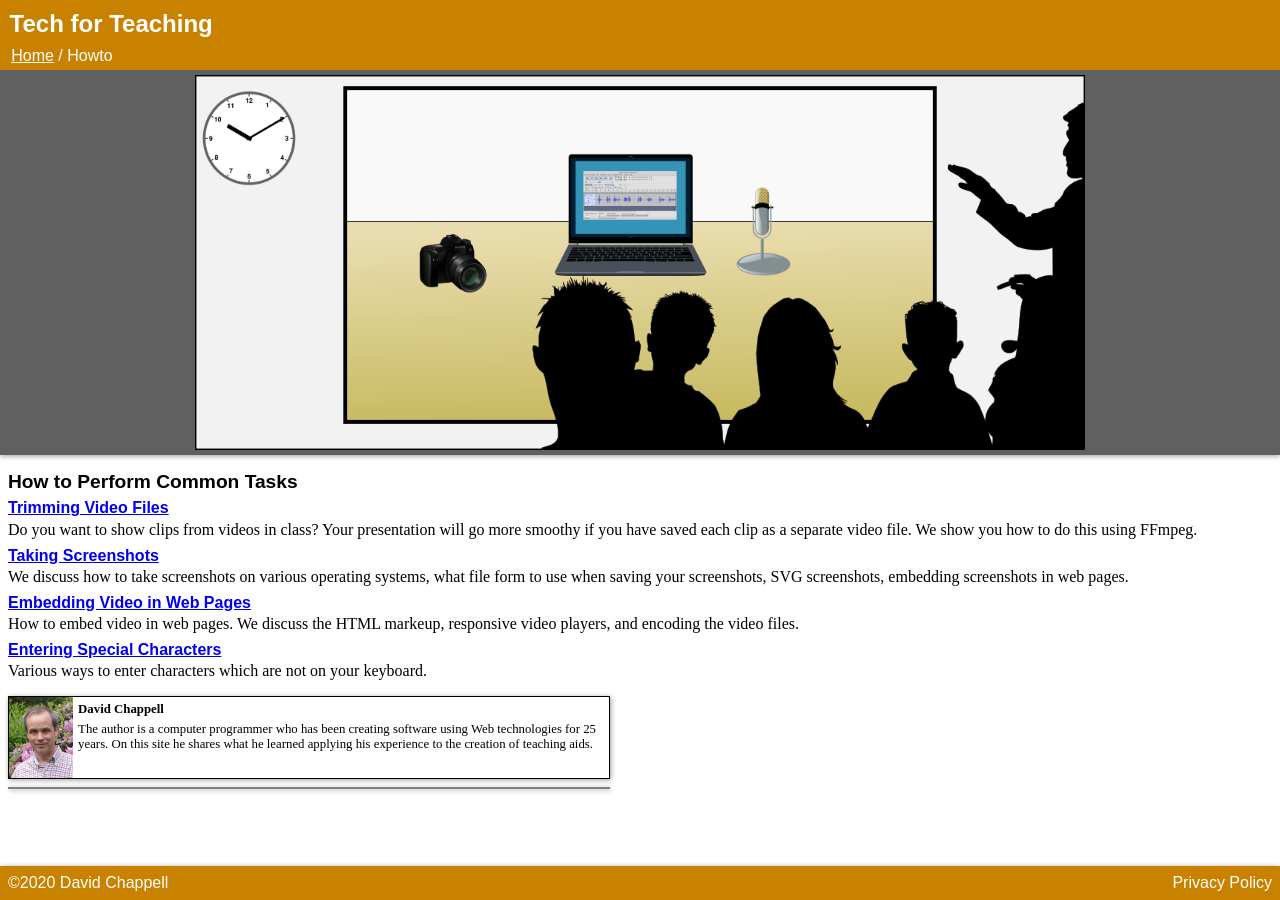
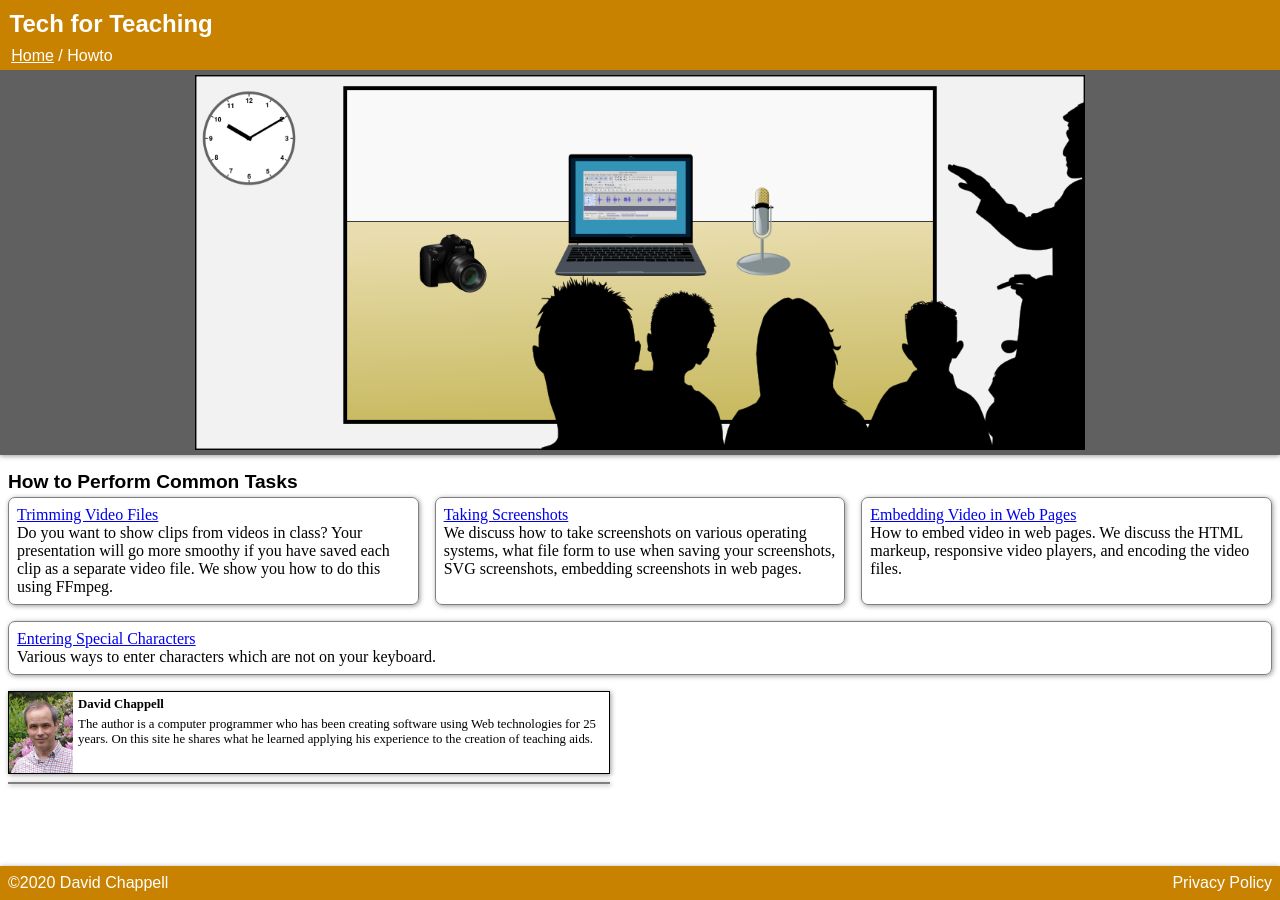
Before and after one commit to david672orford/tech-for-teaching, a Jekyll site: the page built from howto/index.md, in a window 1280 px wide. Built offline with Jekyll 4.4.1, drawn with Linux system fonts in a browser that asks for light colours; our own code applies the rules of GitHub Pages for plain Markdown files.

Commit message:
tile style refinements

```diff
--- a/howto/index.md
+++ b/howto/index.md
@@ -1,18 +1,30 @@
 ## How to Perform Common Tasks
 
-### [Trimming Video Files](trim-video/)
+<ul class="tiles">
+
+<li><a href="trim-video/">Trimming Video Files</a>
+<br>
 Do you want to show clips from videos in class? Your presentation will
 go more smoothy if you have saved each clip as a separate video file.
 We show you how to do this using FFmpeg.
+</li>
 
-### [Taking Screenshots](screenshots/)
+<li><a href="screenshots/">Taking Screenshots</a>
+<br>
 We discuss how to take screenshots on various operating systems,
 what file form to use when saving your screenshots, SVG screenshots,
 embedding screenshots in web pages.
+</li>
 
-### [Embedding Video in Web Pages](embed-video/)
+<li><a href="embed-video/">Embedding Video in Web Pages</a>
+<br>
 How to embed video in web pages. We discuss the HTML markeup,
 responsive video players, and encoding the video files.
+</li>
 
-### [Entering Special Characters](special-characters/)
+<li><a href="special-characters/">Entering Special Characters</a>
+<br>
 Various ways to enter characters which are not on your keyboard.
+</li>
+
+</ul>
```
Also changed, not shown: typefaces/index.md (+2 -2 lines).
